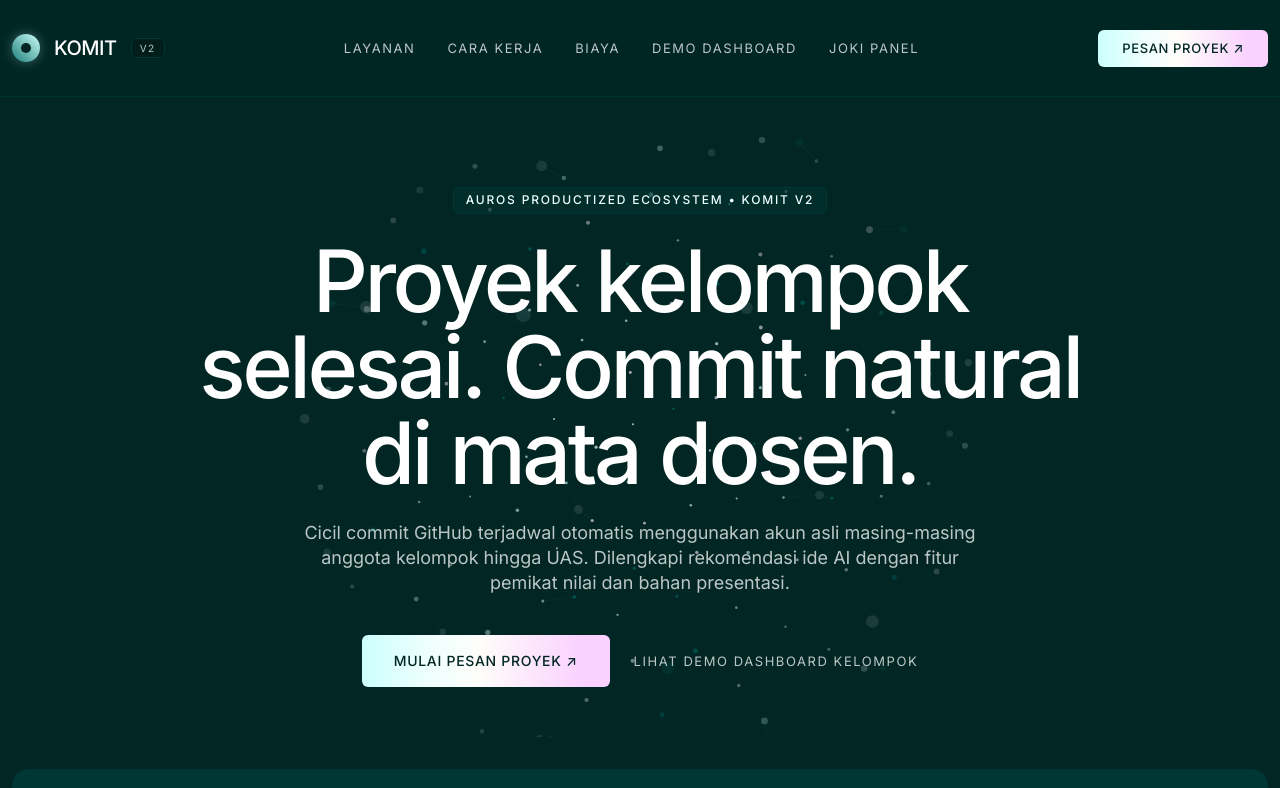
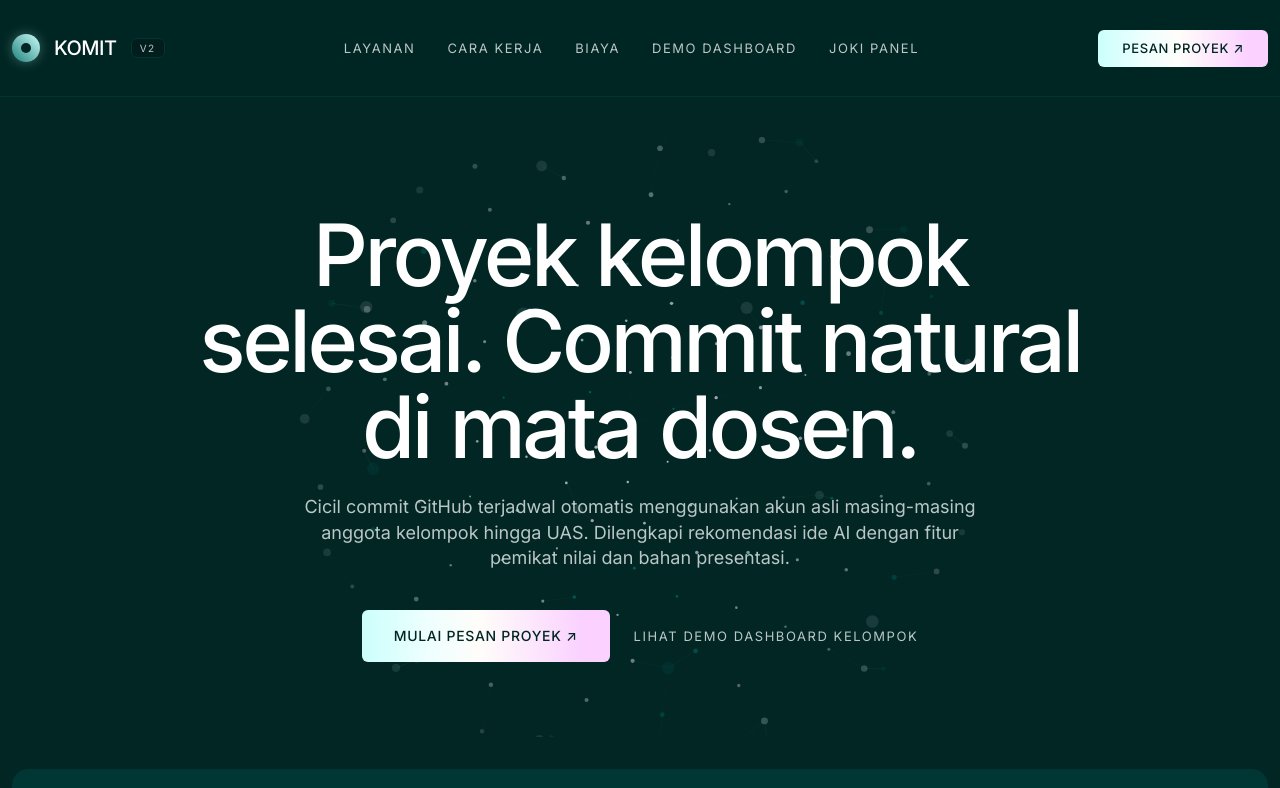
Before and after one commit to ZeaLIsHere/komit-v0.0.2, a Next.js app: page / in a window 1280 px wide. Shown: the top 788 px of the page. Built offline with nearby package versions, Linux system fonts and the light colour scheme.

Commit message:
Remove hero kicker eyebrow tag

```diff
--- a/src/app/page.tsx
+++ b/src/app/page.tsx
@@ -16,9 +16,6 @@ export default function HomePage() {
 
           {/* Foreground Content Stack */}
           <div className="relative z-10 max-w-4xl flex flex-col items-center gap-6">
-            <span className="text-[12px] font-medium uppercase tracking-[0.15em] text-[#edfffe] bg-[#003734]/40 px-3 py-1 rounded-[6px] border border-[#003734]">
-              AUROS PRODUCTIZED ECOSYSTEM • KOMIT V2
-            </span>
             <h1 className="text-[44px] sm:text-[68px] md:text-[86px] leading-[1.0] font-medium tracking-[-0.04em] text-white">
               Proyek kelompok selesai. Commit natural di mata dosen.
             </h1>
```
